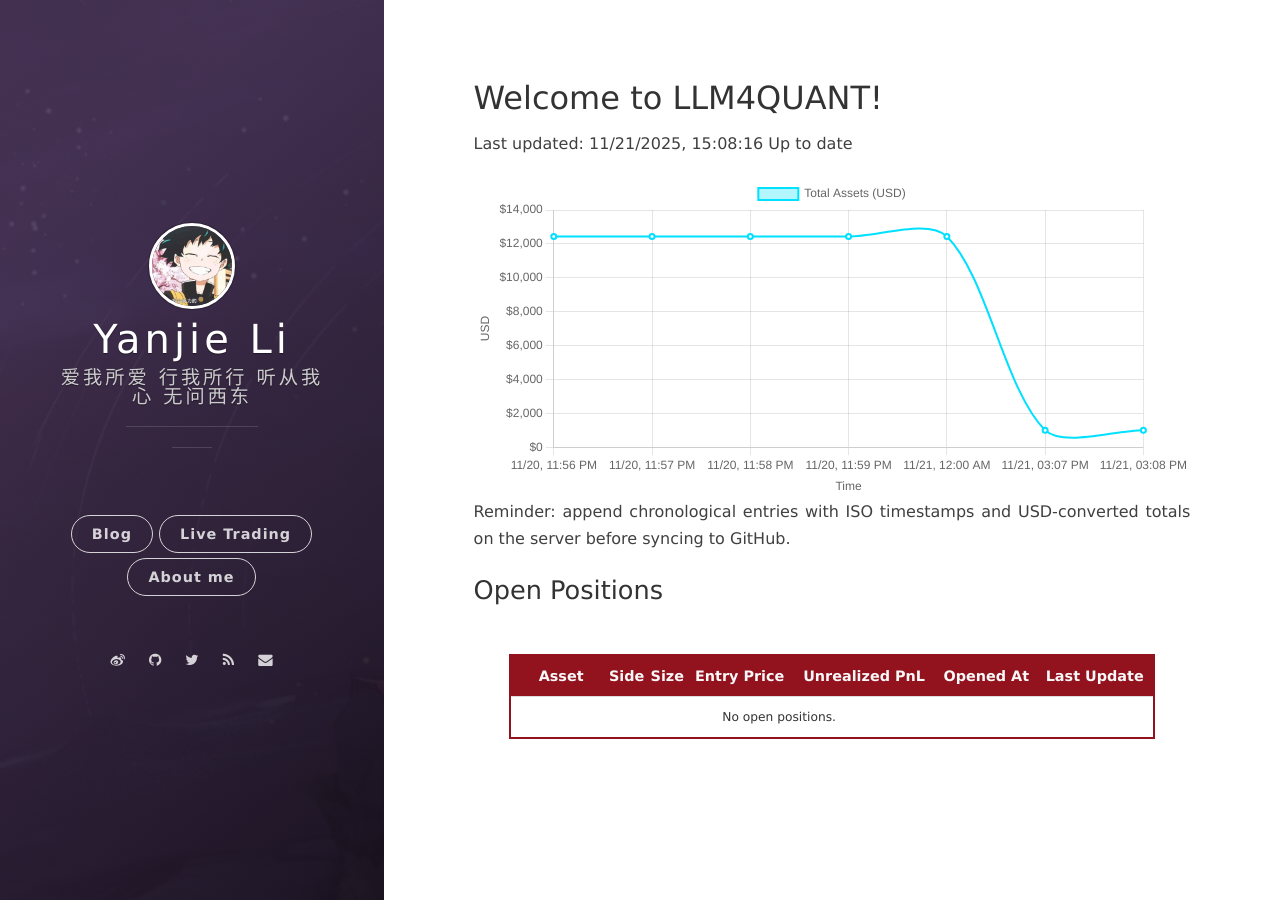
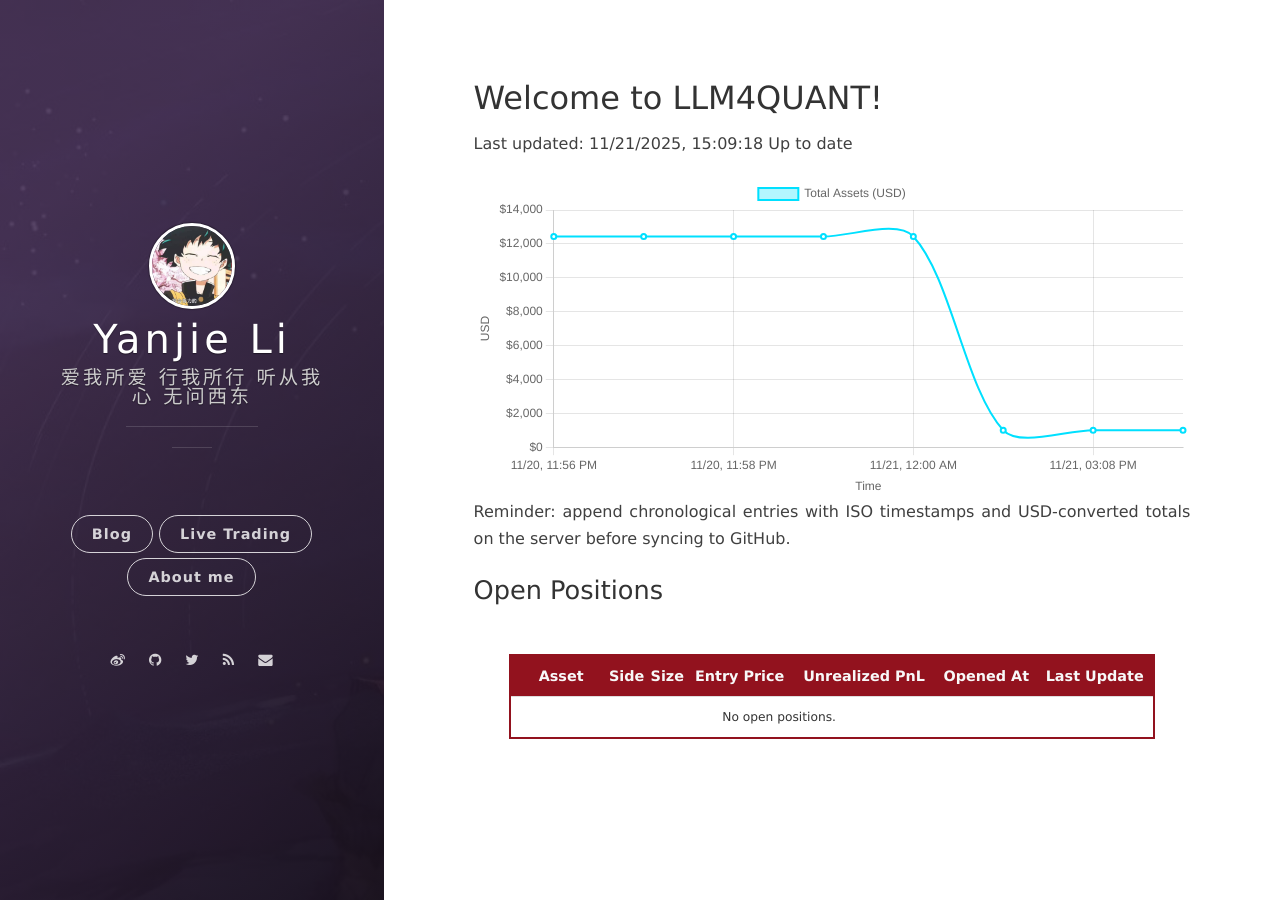
Before and after one commit to leeyegy/leeyegy.github.io, a Jekyll site: the page built from live-trading.html, in a window 1280 px wide. Built offline with Jekyll 4.4.1, drawn with Linux system fonts in a browser that asks for light colours; nearby versions of some CDN libraries; some of the changed lines change nothing that is shown.

Commit message:
AccountMonitor: update balance history 2025-11-21T15:09:18Z

```diff
--- a/assets/data/binance/balance-history.json
+++ b/assets/data/binance/balance-history.json
@@ -1,5 +1,5 @@
 {
-  "generatedAt": "2025-11-21T15:08:16Z",
+  "generatedAt": "2025-11-21T15:09:18Z",
   "asset": "total_usd_value",
   "history": [
     {
@@ -29,6 +29,10 @@
     {
       "timestamp": "2025-11-21T15:08:16Z",
       "totalUsd": 1002.16734911
+    },
+    {
+      "timestamp": "2025-11-21T15:09:18Z",
+      "totalUsd": 1002.16734911
     }
   ]
 }
```
